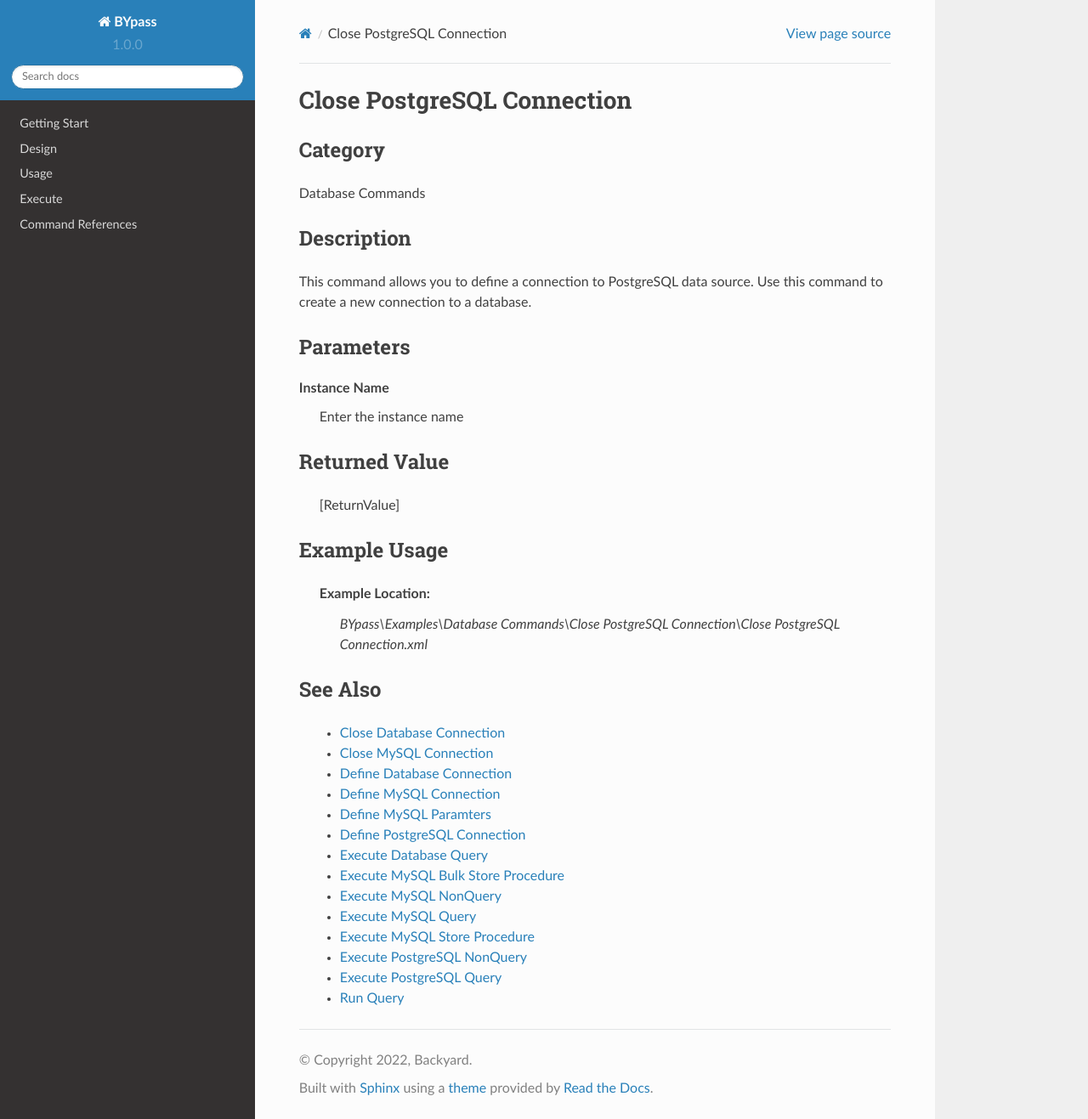
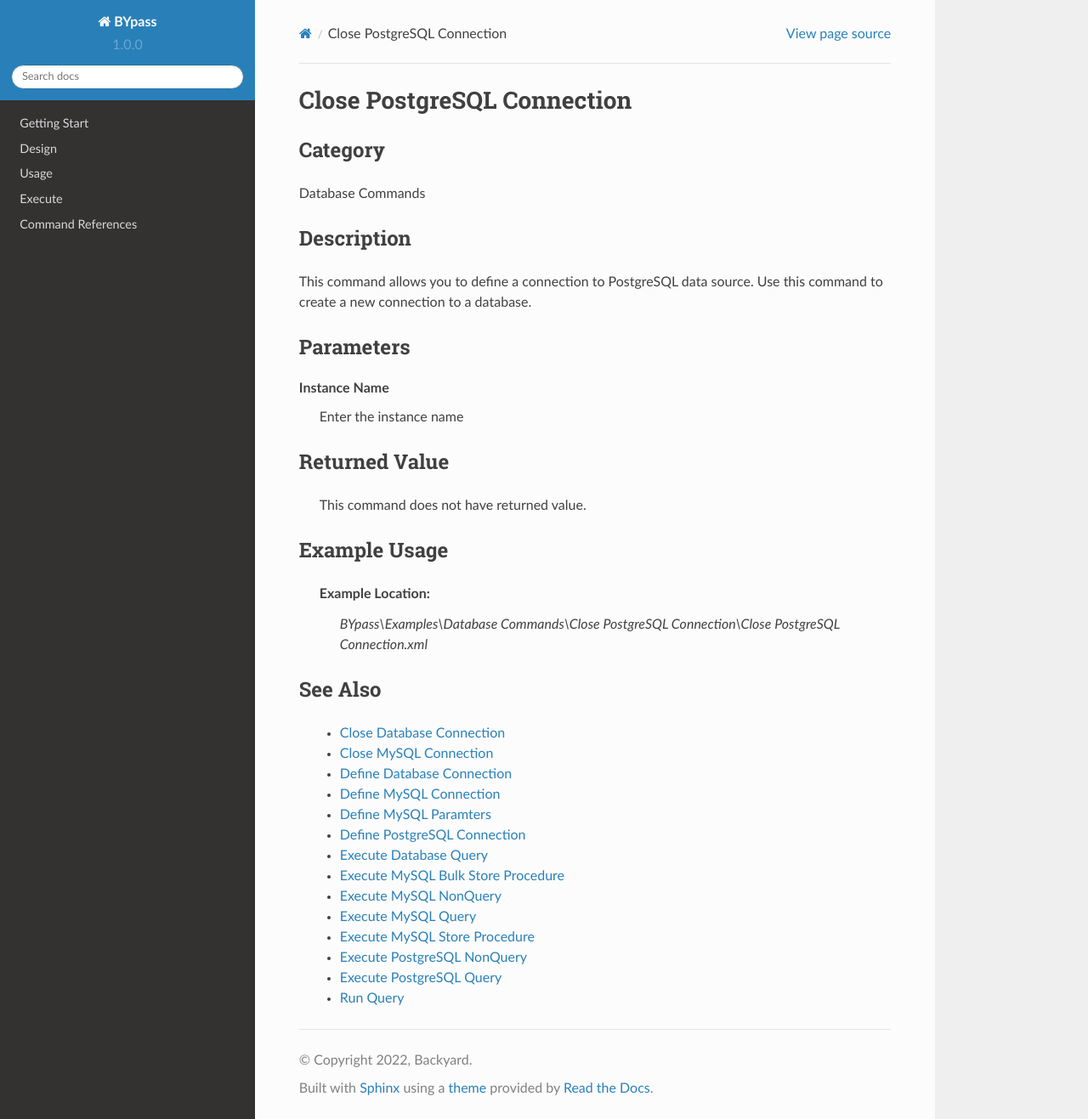
Before and after one commit to stupidmankind/BYpassDoc, a Sphinx documentation site: the page built from docs/source/commands/postgresqlcloseconnection.rst, in a window 1280 px wide and 1317 px high. Shown: the whole window at 85% size. Built offline with Sphinx 7.4.7 and the Read the Docs theme 2.0.0, drawn with Linux system fonts in a browser that asks for light colours.

Commit message:
revise return text

```diff
--- a/docs/source/commands/postgresqlcloseconnection.rst
+++ b/docs/source/commands/postgresqlcloseconnection.rst
@@ -20,7 +20,7 @@ Parameters
 
 Returned Value
 --------------
-	[ReturnValue]
+	This command does not have returned value.
 
 Example Usage
 -------------
--- a/docs/source/commands/postgresqlconnection.rst
+++ b/docs/source/commands/postgresqlconnection.rst
@@ -38,7 +38,7 @@ Parameters
 
 Returned Value
 --------------
-	[ReturnValue]
+	This command does not have returned value.
 
 Example Usage
 -------------
--- a/docs/source/commands/postgresqlexecutenonquery.rst
+++ b/docs/source/commands/postgresqlexecutenonquery.rst
@@ -26,7 +26,7 @@ Parameters
 
 Returned Value
 --------------
-	[ReturnValue]
+	This command does not have returned value.
 
 Example Usage
 -------------
```
Also changed, not shown: docs/source/commands/postgresqlexecutequery.rst (+3 -6 lines).
